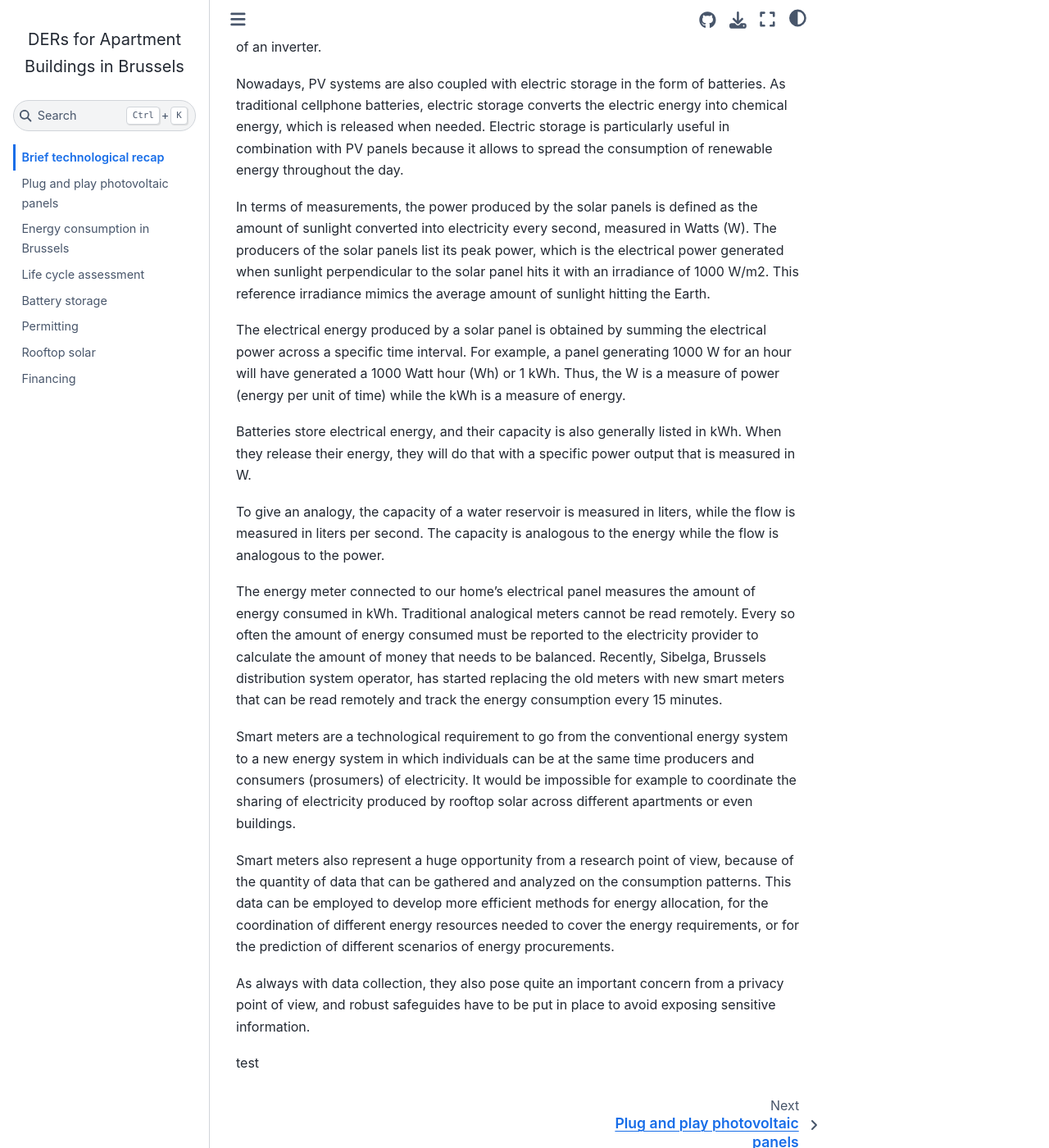
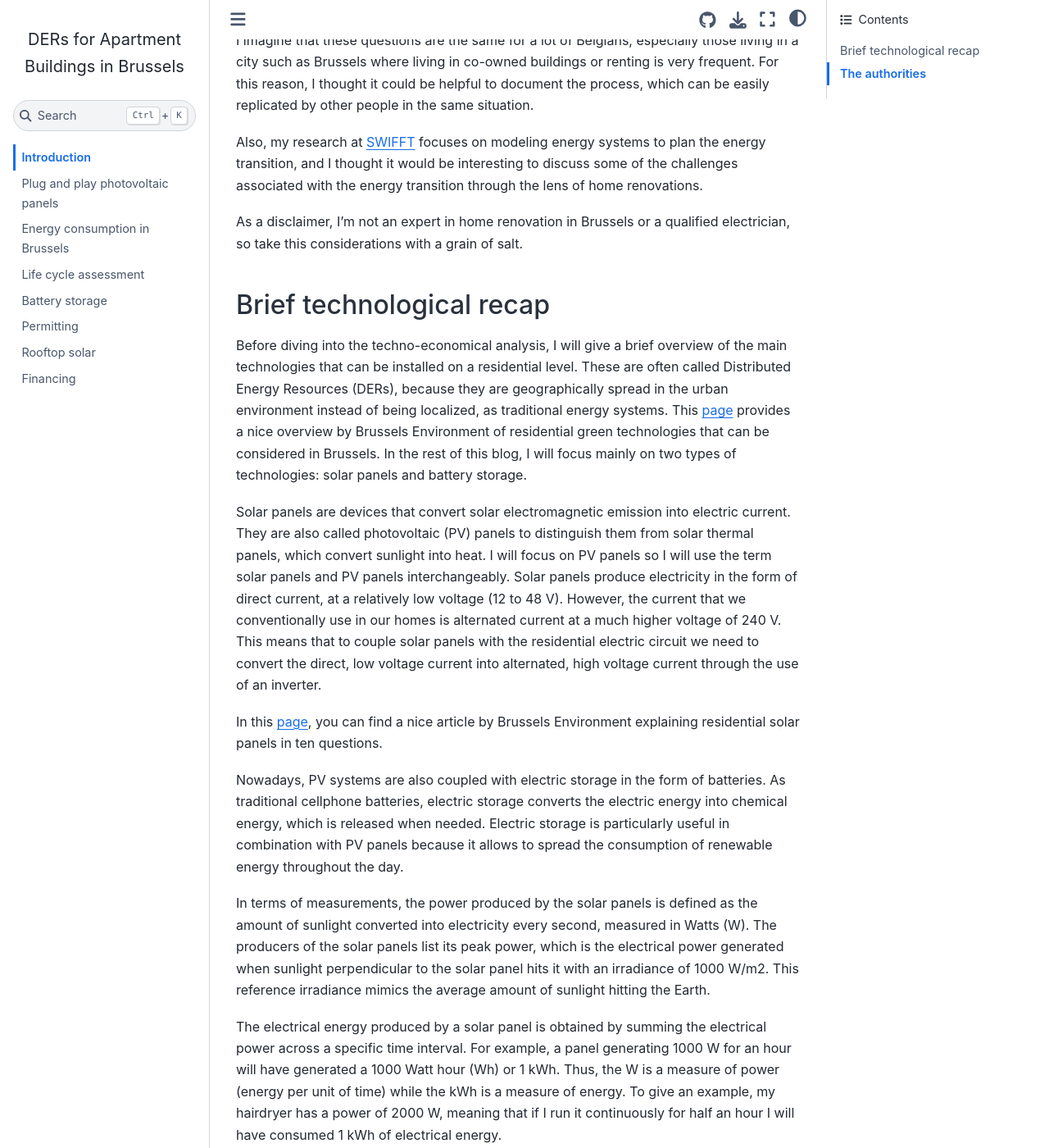
Before and after one commit to albertoprocacci/ders-in-brussels, a Jupyter Book: the page built from book/intro.md, in a window 1280 px wide and 1400 px high, scrolled down 302 px. Shown: the whole window at 82% size. Built offline with Jupyter Book 1.0.4 settings and Sphinx 7.4.7 and the Sphinx Book theme 1.1.4, drawn with Linux system fonts in a browser that asks for light colours; some of the changed text lies outside the part shown.

Commit message:
updated intro

```diff
--- a/book/intro.md
+++ b/book/intro.md
@@ -1,24 +1,46 @@
-# Brief technological recap
+# Introduction
+
+I’m currently in the process of understanding if it would make sense to do an energy renovation of my apartment. However, the process is quite complex as it involves multiple options. Do I have to involve the entire building in the process? Or should I focus on interventions that I can do alone? Is it better to install only photovoltaic panels, or is it better to combine them with electric storage? Would the panels produce enough energy to make a significant contribution to my expenses and CO2 footprint? How complicated is the permitting and installation process?
+
+I imagine that these questions are the same for a lot of Belgians, especially those living in a city such as Brussels where living in co-owned buildings or renting is very frequent. For this reason, I thought it could be helpful to document the process, which can be easily replicated by other people in the same situation.
+
+Also, my research at [SWIFFT](https://www.swifft.be/) focuses on modeling energy systems to plan the energy transition, and I thought it would be interesting to discuss some of the challenges associated with the energy transition through the lens of home renovations.
+
+As a disclaimer, I'm not an expert in home renovation in Brussels or a qualified electrician, so take this considerations with a grain of salt.
+
+## Brief technological recap
+
+Before diving into the techno-economical analysis, I will give a brief overview of the main technologies that can be installed on a residential level. These are often called Distributed Energy Resources (DERs), because they are geographically spread in the urban environment instead of being localized, as traditional energy systems. This [page](https://environnement.brussels/citoyen/agir-pour-lenvironnement/renover-et-construire/quest-ce-que-lenergie-verte) provides a nice overview by Brussels Environment of residential green technologies that can be considered in Brussels. In the rest of this blog, I will focus mainly on two types of technologies: solar panels and battery storage.
 
 Solar panels are devices that convert solar electromagnetic emission into electric current. They are also called photovoltaic (PV) panels to distinguish them from solar thermal panels, which convert sunlight into heat. I will focus on PV panels so I will use the term solar panels and PV panels interchangeably.
 Solar panels produce electricity in the form of direct current, at a relatively low voltage (12 to 48 V). However, the current that we conventionally use in our homes is alternated current at a much higher voltage of 240 V. This means that to couple solar panels with the residential electric circuit we need to convert the direct, low voltage current into alternated, high voltage current through the use of an inverter.
+
+In this [page](https://environnement.brussels/blog-citoyen/dossiers/les-panneaux-solaires-en-10-questions), you can find a nice article by Brussels Environment explaining residential solar panels in ten questions.
 
 Nowadays, PV systems are also coupled with electric storage in the form of batteries. As traditional cellphone batteries, electric storage converts the electric energy into chemical energy, which is released when needed. Electric storage is particularly useful in combination with PV panels because it allows to spread the consumption of renewable energy throughout the day.
 
 In terms of measurements, the power produced by the solar panels is defined as the amount of sunlight converted into electricity every second, measured in Watts (W). The producers of the solar panels list its peak power, which is the electrical power generated when sunlight perpendicular to the solar panel hits it with an irradiance of 1000 W/m2. This reference irradiance mimics the average amount of sunlight hitting the Earth.
 
-The electrical energy produced by a solar panel is obtained by summing the electrical power across a specific time interval. For example, a panel generating 1000 W for an hour will have generated a 1000 Watt hour (Wh) or 1 kWh. Thus, the W is a measure of power (energy per unit of time) while the kWh is a measure of energy.
+The electrical energy produced by a solar panel is obtained by summing the electrical power across a specific time interval. For example, a panel generating 1000 W for an hour will have generated a 1000 Watt hour (Wh) or 1 kWh. Thus, the W is a measure of power (energy per unit of time) while the kWh is a measure of energy. To give an example, my hairdryer has a power of 2000 W, meaning that if I run it continuously for half an hour I will have consumed 1 kWh of electrical energy.
 
-Batteries store electrical energy, and their capacity is also generally listed in kWh. When they release their energy, they will do that with a specific power output that is measured in W.
+Batteries store electrical energy, and their capacity is also generally listed in kWh. When they release their energy, they will do that with a specific power output that is measured in W. To give an analogy, the capacity of a water reservoir is measured in liters, while the flow is measured in liters per second. The capacity is analogous to the energy while the flow is analogous to the power.
 
-To give an analogy, the capacity of a water reservoir is measured in liters, while the flow is measured in liters per second. The capacity is analogous to the energy while the flow is analogous to the power.
+The energy meter connected to our home's electrical panel measures the amount of energy consumed in kWh. Traditional analogical meters cannot be read remotely. Every so often the amount of energy consumed must be reported to the electricity provider to calculate the amount of money that needs to be balanced. Recently, Sibelga, Brussels distribution system operator, has started replacing the old meters with new [smart meters](https://www.sibelga.be/en/connections-meters/smart-meters) that can be read remotely and track the energy consumption every 15 minutes.
 
-The energy meter connected to our home's electrical panel measures the amount of energy consumed in kWh. Traditional analogical meters cannot be read remotely. Every so often the amount of energy consumed must be reported to the electricity provider to calculate the amount of money that needs to be balanced. Recently, Sibelga, Brussels distribution system operator, has started replacing the old meters with new smart meters that can be read remotely and track the energy consumption every 15 minutes.
+Smart meters are a technological requirement to go from the conventional energy system to a new energy system in which individuals can be at the same time producers and consumers (prosumers) of electricity. Without smart meters, it would be impossible, for example, to coordinate the sharing of electricity produced by rooftop solar across different apartments or  buildings.
 
-Smart meters are a technological requirement to go from the conventional energy system to a new energy system in which individuals can be at the same time producers and consumers (prosumers) of electricity. It would be impossible for example to coordinate the sharing of electricity produced by rooftop solar across different apartments or even buildings.
+Smart meters also represent a huge opportunity from a research point of view, because of the quantity of data that can be gathered and analyzed on the consumption patterns. This data can be employed to develop more efficient methods for energy allocation, for the coordination of different energy resources needed to cover the energy requirements, or for the prediction of different scenarios of energy procurements. As always with data collection, they also pose quite an important concern from a privacy point of view, and robust safeguides have to be put in place to avoid exposing sensitive information.
 
-Smart meters also represent a huge opportunity from a research point of view, because of the quantity of data that can be gathered and analyzed on the consumption patterns. This data can be employed to develop more efficient methods for energy allocation, for the coordination of different energy resources needed to cover the energy requirements, or for the prediction of different scenarios of energy procurements.
+## The authorities
 
-As always with data collection, they also pose quite an important concern from a privacy point of view, and robust safeguides have to be put in place to avoid exposing sensitive information.
+The electrical grid is an extremely complex system that is vital to sustain modern society (arguably one of humanity’s most complex achievements). Understandably, it features multiple layers of control and coordination to ensure its correct operation. On the European level, [ENTSO-E](https://www.entsoe.eu/) is the association that coordinates the national Transmission System Operators (TSOs) to ensure the security of the cross-border electricity flow and the integration of renewable energy.
 
-test
+In Belgium, the national TSO is [Elia](https://www.elia.be/), which manages the high-voltage transmission lines linking the production to the consumption, and responsible for the energy dispatching to ensure that production meets consumption at every second.
+
+Before the electrical energy reaches private consumers, the voltage needs to be lowered to medium and low voltage levels (such as the 240 V we have in our homes). This is done through the distribution network, operated by the Distribution System Operators (DSO). In the Bruxelles region, [Sibelga](https://www.sibelga.be/en) represents the DSO in charge of ensuring the distribution of electrical energy to the individual homes.
+
+[Synergrid](https://www.synergrid.be/nl/) is the sector association of the Belgian TSO and DSO, which act as spokesperson towards the Belgian and European policymakers. As such, it translates high level decisions into technical standards to ensure grid safety and reliability.
+
+[BRUGEL](https://brugel.brussels/) represents the authority that oversees the electricity market in the Brussels capital region. It also regulates the incentives to photovoltaic generation through the issuing of green certificates.
+
+Finally, the regional administration is also involved in shaping the energy system. [Brussels Environment](https://environnement.brussels/) is the public administration agency that oversees the energy and environmental policy of the capital region.
```
